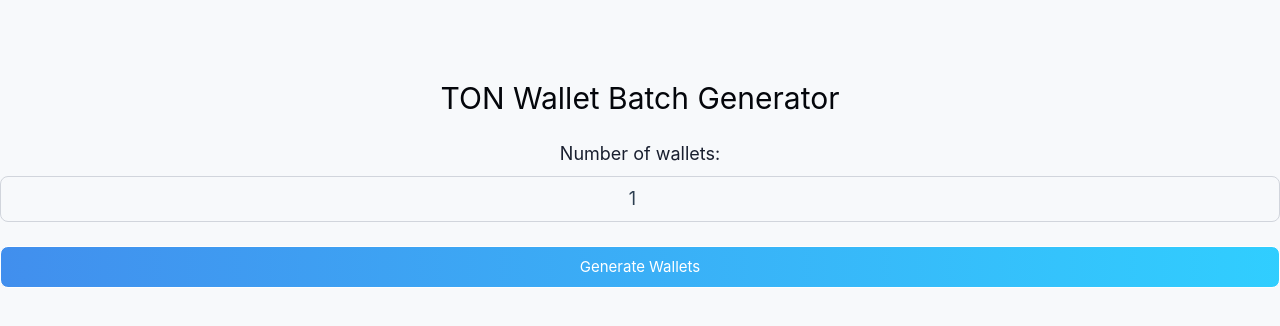
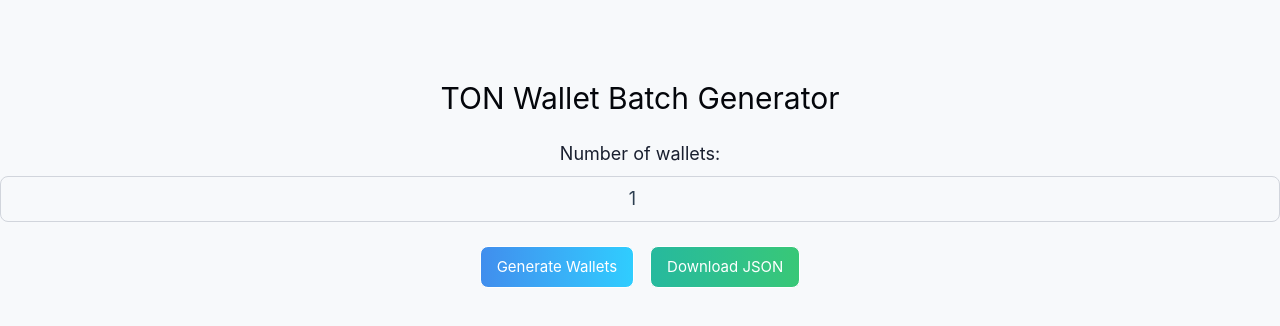
Before and after one commit to roma-marshall/ton-batch-wallet, a Vue app: page / in a window 1280 px wide. Shown: the top 326 px of the page. Built offline with nearby package versions, Linux system fonts and the light colour scheme.

Commit message:
Add download wallets as JSON feature

```diff
--- a/src/App.vue
+++ b/src/App.vue
@@ -14,12 +14,20 @@
         />
       </div>
 
-      <div class="mt-6">
+      <div class="flex justify-center gap-4 mt-6">
         <button
             @click="generateKeys"
-            class="text-white shadow-brand cursor-pointer border rounded-lg py-2 px-4 w-full bg-gradient-to-r from-[#2D83EC]/90 to-[#1AC9FF]/90 hover:from-[#2D83EC] hover:to-[#1AC9FF] transition duration-300"
+            class="text-white shadow-brand cursor-pointer border rounded-lg py-2 px-4 bg-gradient-to-r from-[#2D83EC]/90 to-[#1AC9FF]/90 hover:from-[#2D83EC] hover:to-[#1AC9FF] transition duration-300"
         >
           Generate Wallets
+        </button>
+
+        <button
+            @click="downloadWallets"
+            :disabled="wallets.length === 0"
+            class="text-white shadow-brand cursor-pointer border rounded-lg py-2 px-4 bg-gradient-to-r from-[#1ABC9C]/90 to-[#2ECC71]/90 hover:from-[#1ABC9C] hover:to-[#2ECC71] transition duration-300 disabled:bg-gray-400"
+        >
+          Download JSON
         </button>
       </div>
     </div>
@@ -103,4 +111,17 @@
     }
   }
 }
+
+// download wallets as JSON
+const downloadWallets = () => {
+  if (wallets.value.length === 0) return
+
+  const dataStr = "data:text/json;charset=utf-8," + encodeURIComponent(JSON.stringify(wallets.value, null, 2))
+  const downloadAnchor = document.createElement("a")
+  downloadAnchor.setAttribute("href", dataStr)
+  downloadAnchor.setAttribute("download", "wallets.json")
+  document.body.appendChild(downloadAnchor)
+  downloadAnchor.click()
+  document.body.removeChild(downloadAnchor)
+}
 </script>
```
